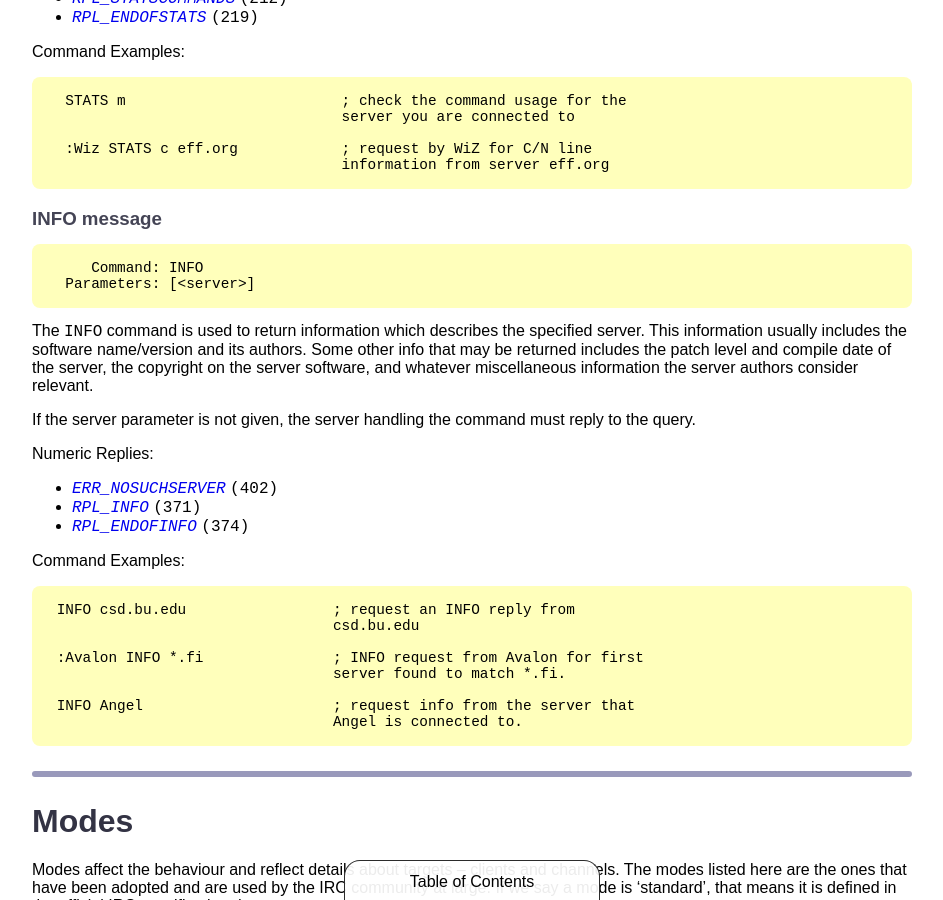
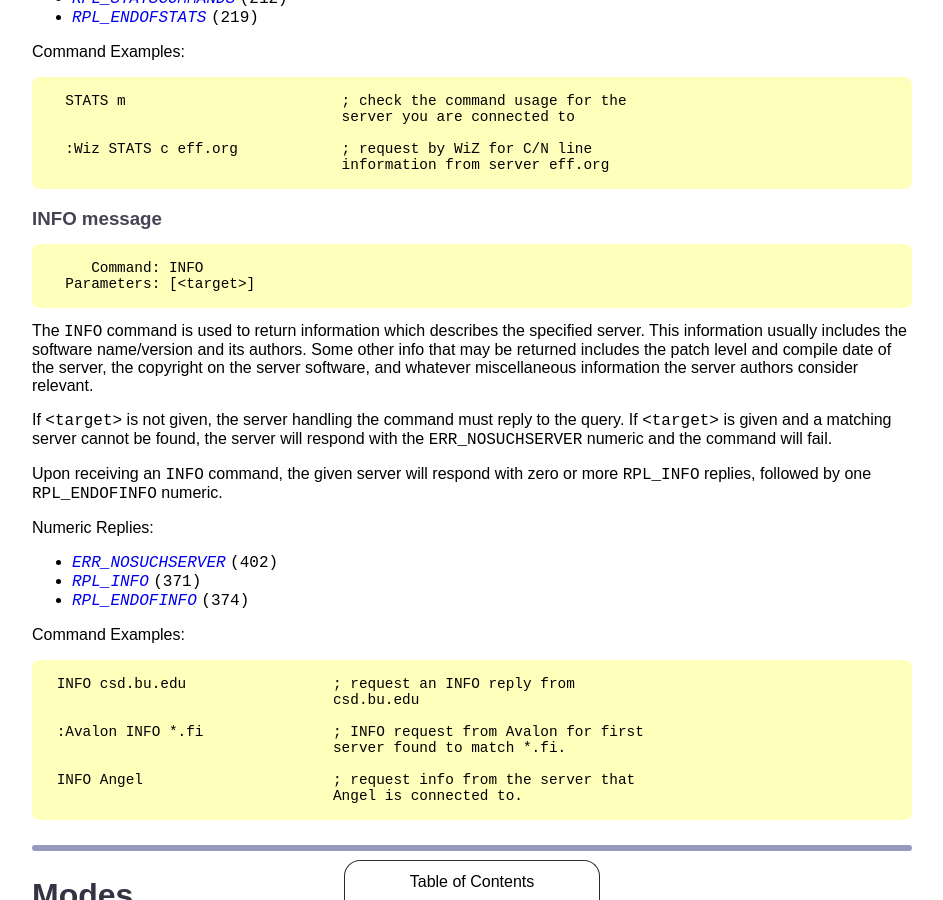
Before and after one commit to ircdocs/modern-irc, a Jekyll site: the page built from index.md, in a window 1280 px wide and 900 px high, scrolled down 20746 px. Shown: the whole window, without its empty margins (168-1111 px from the left). Built offline with Jekyll 4.4.1, drawn with Linux system fonts in a browser that asks for light colours.

Commit message:
INFO: Make parameter language better match examples

```diff
--- a/index.md
+++ b/index.md
@@ -875,11 +875,13 @@ Command Examples:
 ### INFO message
 
          Command: INFO
-      Parameters: [<server>]
+      Parameters: [<target>]
 
 The `INFO` command is used to return information which describes the specified server. This information usually includes the software name/version and its authors. Some other info that may be returned includes the patch level and compile date of the server, the copyright on the server software, and whatever miscellaneous information the server authors consider relevant.
 
-If the server parameter is not given, the server handling the command must reply to the query.
+If `<target>` is not given, the server handling the command must reply to the query. If `<target>` is given and a matching server cannot be found, the server will respond with the `ERR_NOSUCHSERVER` numeric and the command will fail.
+
+Upon receiving an `INFO` command, the given server will respond with zero or more `RPL_INFO` replies, followed by one `RPL_ENDOFINFO` numeric.
 
 Numeric Replies:
 
```
